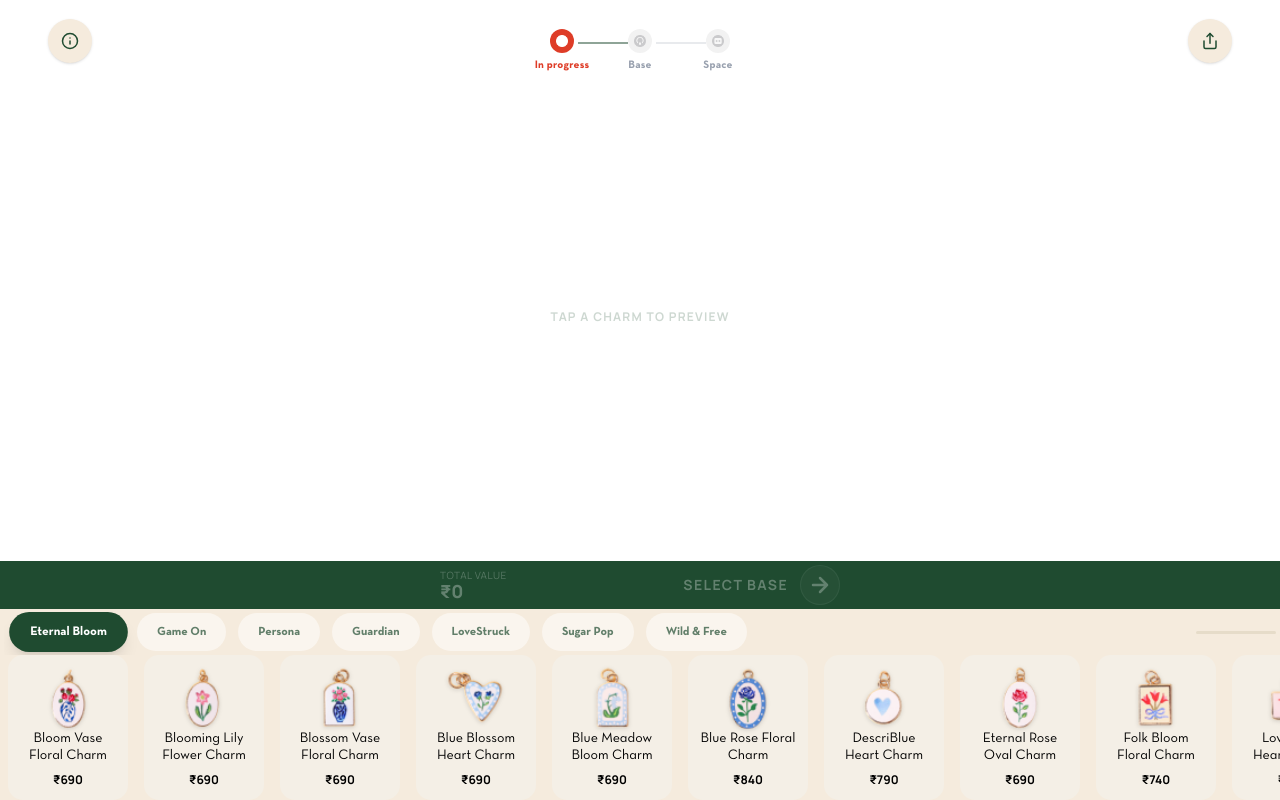
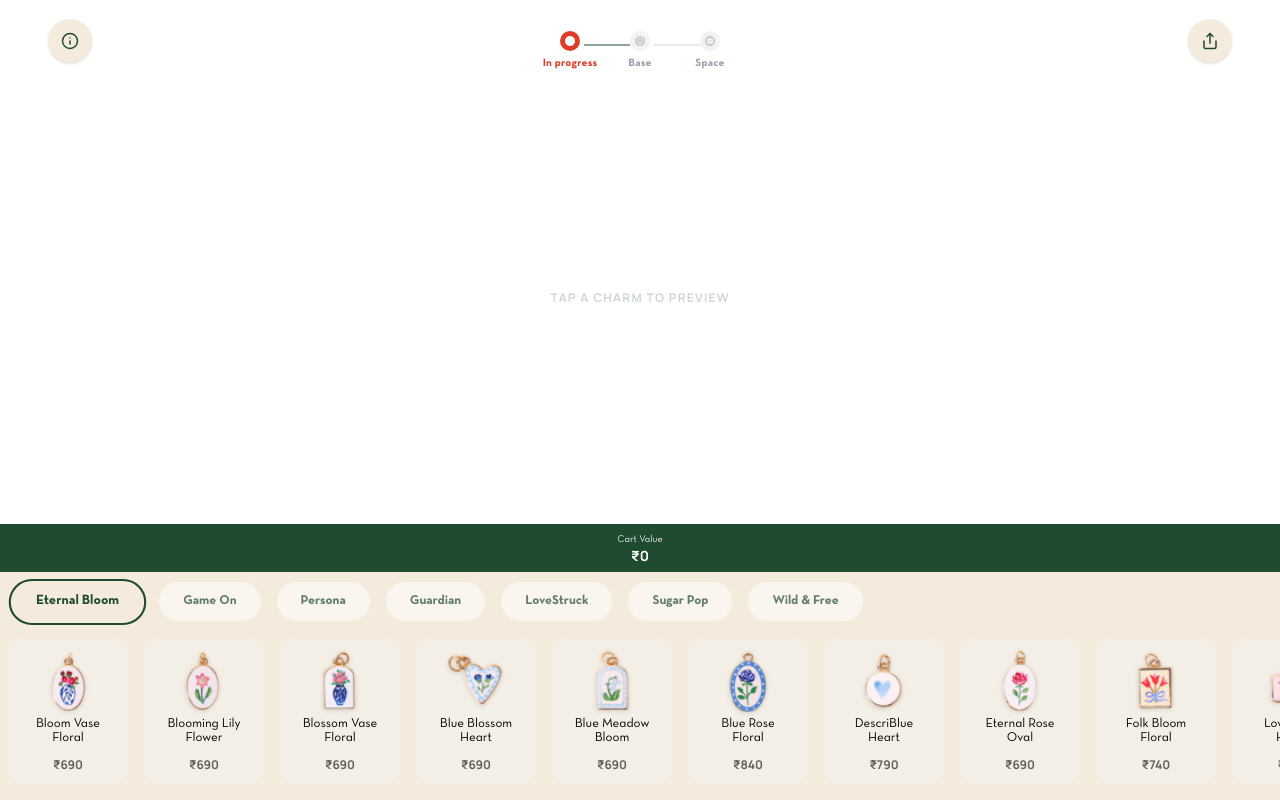
Before and after one commit to priyanshu14077/dunne-app, a Next.js app: page / in a window 1280 px wide. Built offline with nearby package versions, Linux system fonts and the light colour scheme; a web font is replaced by a local one.

Commit message:
Refine UI: Navigation, Total Value Bar, and Charm Card enhancements

```diff
--- a/app/page.tsx
+++ b/app/page.tsx
@@ -205,6 +205,14 @@
     }
   };
 
+  const handleBack = () => {
+    if (currentStep === 'base') {
+      setCurrentStep('charms');
+    } else if (currentStep === 'space') {
+      setCurrentStep('base');
+    }
+  };
+
   const handleSpacingToggle = (mode: 'standard' | 'spaced') => {
     setSpacingMode(mode);
   };
@@ -264,27 +272,32 @@
       )}
 
       {/* 4. Total Value Bar (Strict Requirement: h-12 Static Block) */}
-      <div className="flex-shrink-0 h-12 w-full bg-[#1F4B30] flex items-center justify-center px-6">
-        <button
-          onClick={handleNavigate}
-          disabled={totalCharmCount === 0}
-          className={`
-            w-full max-w-[400px] flex items-center justify-between transition-all duration-300
-            ${totalCharmCount > 0 ? 'opacity-100' : 'opacity-30 cursor-not-allowed'}
-          `}
-          style={{ fontFamily: 'Manrope, sans-serif' }}
-        >
-          <div className="flex flex-col items-start leading-none text-white">
-            <span className="text-[10px] opacity-80 uppercase tracking-wider mb-0.5">Total Value</span>
-            <span className="text-[18px] font-extrabold">₹{totalPrice.toFixed(0)}</span>
-          </div>
-          <div className="flex items-center gap-3 text-white">
-            <span className="text-sm font-bold uppercase tracking-widest">{currentStep === 'charms' ? 'Select Base' : 'Select Spacing'}</span>
-            <div className="w-10 h-10 rounded-full bg-white/10 flex items-center justify-center border border-white/20">
-              <svg width="24" height="24" viewBox="0 0 24 24" fill="none" stroke="currentColor" strokeWidth="2.5" strokeLinecap="round" strokeLinejoin="round"><path d="M5 12h14M12 5l7 7-7 7"/></svg>
-            </div>
-          </div>
-        </button>
+      <div className="flex-shrink-0 h-12 w-full bg-[#1F4B30] relative flex items-center px-[30px]">
+        {/* Back Arrow (Left-aligned with 30px padding) */}
+        {(currentStep === 'base' || currentStep === 'space') && (
+          <button
+            onClick={handleBack}
+            className="flex items-center justify-center text-white hover:opacity-70 transition-opacity"
+          >
+            <svg width="24" height="24" viewBox="0 0 24 24" fill="none" stroke="currentColor" strokeWidth="2.5" strokeLinecap="round" strokeLinejoin="round"><path d="M19 12H5M12 19l-7-7 7-7"/></svg>
+          </button>
+        )}
+
+        {/* Centered Price Section */}
+        <div className="absolute left-1/2 -translate-x-1/2 flex flex-col items-center text-white text-center">
+          <span className="text-[10px] opacity-90 mb-0.5" style={{ fontFamily: 'Neutra Text, sans-serif' }}>Cart Value</span>
+          <span className="text-[14px] font-bold leading-none" style={{ fontFamily: 'Manrope, sans-serif' }}>₹{totalPrice.toFixed(0)}</span>
+        </div>
+
+        {/* Forward Arrow (Right-aligned with 30px padding) */}
+        {totalCharmCount > 0 && currentStep !== 'space' && (
+          <button
+            onClick={handleNavigate}
+            className="ml-auto flex items-center justify-center text-white hover:opacity-70 transition-opacity"
+          >
+            <svg width="24" height="24" viewBox="0 0 24 24" fill="none" stroke="currentColor" strokeWidth="2.5" strokeLinecap="round" strokeLinejoin="round"><path d="M5 12h14M12 5l7 7-7 7"/></svg>
+          </button>
+        )}
       </div>
 
       {/* 5. Product Card Carousel (Very bottom of flow) */}
--- a/components/CharmCard.tsx
+++ b/components/CharmCard.tsx
@@ -62,14 +62,31 @@
         }
     };
 
+    // Strip "Charm" and force split into two lines
+    const rawName = item.name.replace(/charm/gi, '').trim();
+    const words = rawName.split(' ');
+
+    let line1 = rawName;
+    let line2 = '';
+
+    if (words.length === 2) {
+        line1 = words[0];
+        line2 = words[1];
+    } else if (words.length >= 3) {
+        // Simple balance for 3+ words: first 1 or 2 on line 1, rest on line 2
+        const mid = Math.ceil(words.length / 2);
+        line1 = words.slice(0, mid).join(' ');
+        line2 = words.slice(mid).join(' ');
+    }
+
     return (
         <div
             onClick={handleBodyClick}
             className={`
                 group shrink-0 relative flex flex-col items-center bg-[#F4EFE6] rounded-[15px]
-                border-2 transition-all duration-300 cursor-pointer overflow-hidden
+                border transition-all duration-300 cursor-pointer overflow-hidden
                 w-[103px] h-[160px] lg:w-[120px] lg:h-[145px]
-                ${(isPreview || isAdded) ? 'border-[#1F4B30] shadow-sm' : 'border-transparent hover:border-gray-200'}
+                ${isPreview ? 'border-black border-[0.5px] shadow-sm' : 'border-transparent hover:border-gray-200'}
             `}
         >
             {/* Image Container */}
@@ -77,36 +94,44 @@
                 <div className="w-[67px] h-[58px] lg:w-[79px] lg:h-[68px] flex items-center justify-center">
                     <img
                         src={item.image}
-                        alt={item.name}
+                        alt={rawName}
                         className="w-full h-full object-contain drop-shadow-sm transition-transform duration-300 group-hover:scale-110"
                     />
                 </div>
             </div>
 
             {/* Content Container */}
-            <div className="w-full flex-1 flex flex-col items-center px-1.5 pb-0 gap-0">
-                {/* Name */}
+            <div className="w-full flex-1 flex flex-col items-center px-1 pb-0 gap-0">
+                {/* Name - Forced 2 lines */}
                 <h3
-                    className="text-[11px] lg:text-[14px] leading-tight text-black text-center line-clamp-2 h-[26px] lg:h-[30px] flex items-center justify-center w-full px-1"
+                    className="text-[11px] lg:text-[13px] leading-[1.1] text-black text-center h-[26px] lg:h-[32px] flex flex-col items-center justify-center w-full px-0.5"
                     style={{ fontFamily: 'Neutra Text, sans-serif' }}
                 >
-                    {item.name}
+                    <span className="block truncate w-full">{line1}</span>
+                    {line2 && <span className="block truncate w-full">{line2}</span>}
                 </h3>
 
                 {/* State-dependent Area: Price OR Buttons */}
                 <div className="w-full flex-1 flex flex-col items-center justify-center">
-                    {/* Price - Only visible in Default state */}
-                    {!isPreview && !isAdded && (
-                        <p
-                            className="text-[12px] font-bold text-black animate-fade-in"
-                            style={{ fontFamily: 'Manrope, sans-serif' }}
-                        >
-                            ₹{item.price}
-                        </p>
-                    )}
-
-                    {/* Action Area - Visible in Preview or Added state */}
-                    {(isPreview || isAdded) && (
+                    {/* NEW VERTICAL DESIGN FOR PREVIEW */}
+                    {isPreview ? (
+                        <div className="w-full flex flex-col items-center justify-center animate-fade-in py-1">
+                            <button
+                                onClick={handleAddClick}
+                                disabled={disabled}
+                                className={`flex flex-col items-center gap-0 transition-all duration-200 ${disabled ? 'opacity-50' : 'hover:scale-105 active:scale-95'}`}
+                            >
+                                <Plus size={24} strokeWidth={2} className="text-black mb-0" />
+                                <span
+                                    className="text-[12px] lg:text-[14px] font-bold text-black leading-tight"
+                                    style={{ fontFamily: 'Neutra Text, sans-serif' }}
+                                >
+                                    Add to cart
+                                </span>
+                            </button>
+                        </div>
+                    ) : isAdded ? (
+                        /* ADDED STATE: Quantity Controls or Selected Label */
                         <div className="h-[34px] w-full flex items-center justify-center mb-0.5 animate-fade-in-up">
                             {showQuantityControls ? (
                                 <div
@@ -118,7 +143,7 @@
                                     <button
                                         onClick={handleRemoveClick}
                                         className="w-7 h-7 flex items-center justify-center bg-[#F4EFE6] rounded-full shadow-sm hover:scale-110 transition-transform active:scale-95 text-[#DE3C27]"
-                                        aria-label={`Remove ${item.name}`}
+                                        aria-label={`Remove ${rawName}`}
                                     >
                                         <Trash2 size={14} />
                                     </button>
@@ -127,7 +152,6 @@
                                     <span
                                         className="text-[14px] font-bold text-[#1F4B30] w-5 text-center"
                                         style={{ fontFamily: 'Manrope, sans-serif' }}
-                                        aria-live="polite"
                                     >
                                         {quantity}
                                     </span>
@@ -141,40 +165,28 @@
                                                 ? 'opacity-50 cursor-not-allowed'
                                                 : 'hover:scale-110 active:scale-95'
                                         }`}
-                                        aria-label={`Add another ${item.name}`}
+                                        aria-label={`Add another ${rawName}`}
                                     >
                                         <Plus size={14} />
                                     </button>
                                 </div>
                             ) : (
-                                <button
-                                    onClick={handleAddClick}
-                                    disabled={disabled}
-                                    className={`
-                                        w-[90px] h-full rounded-full text-[12px] lg:text-[14px] font-bold transition-all duration-200 flex items-center justify-center gap-1
-                                        ${isAdded && type === 'base'
-                                            ? 'bg-[#1F4B30] text-white'
-                                            : 'bg-white text-[#1F4B30] shadow-sm'
-                                        }
-                                        ${disabled
-                                            ? 'opacity-50 cursor-not-allowed'
-                                            : 'hover:scale-105 active:scale-95'
-                                        }
-                                    `}
+                                <div
+                                    className="bg-[#1F4B30] text-white px-4 py-1.5 rounded-full text-[12px] font-bold"
                                     style={{ fontFamily: 'Neutra Text, sans-serif' }}
-                                    aria-label={`Add ${item.name} to cart`}
                                 >
-                                    {isAdded && type === 'base' ? (
-                                        'Selected'
-                                    ) : (
-                                        <>
-                                            <Plus size={14} className="shrink-0" />
-                                            <span className="whitespace-nowrap">Add to cart</span>
-                                        </>
-                                    )}
-                                </button>
+                                    Selected
+                                </div>
                             )}
                         </div>
+                    ) : (
+                        /* DEFAULT STATE: Price */
+                        <p
+                            className="text-[12px] font-bold text-black/60 animate-fade-in"
+                            style={{ fontFamily: 'Manrope, sans-serif' }}
+                        >
+                            ₹{item.price}
+                        </p>
                     )}
                 </div>
             </div>
--- a/components/SelectionDrawer.tsx
+++ b/components/SelectionDrawer.tsx
@@ -121,32 +121,18 @@
              {/* Header Section: Category Tabs */}
              <div className="px-1 flex items-center justify-between relative z-40 min-h-0">
                  {type === 'base' ? (
-                     // Base: Toggle Buttons
-                     <div className="flex bg-white/50 p-1 rounded-full mx-auto">
+                     // Base: Toggle Buttons (Simplified border-only style)
+                     <div className="flex items-center justify-center gap-4 mx-auto py-2">
                           {categories.map(cat => (
                               <button
                                  key={cat}
                                  onClick={() => onCategoryChange(cat)}
-                                className={`px-8 py-2.5 rounded-full text-sm font-bold transition-all ${activeCategory === cat ? 'bg-[#1F4B30] text-white shadow-md' : 'text-[#1F4B30]/70 hover:bg-white/80'}`}
-                                style={{ fontFamily: 'Neutra Text, sans-serif' }}
-                             >
-                                 {cat}
-                             </button>
-                         ))}
-                     </div>
-                 ) : (
-                     // Charms: Horizontal Category Pills
-                     <div className="w-full flex items-center justify-between gap-4 overflow-hidden">
-                        {/* Category List - Scrollable */}
-                        <div className="flex-1 overflow-x-auto scrollbar-hide flex items-center gap-2 lg:gap-3 py-1 px-2">
-                            {categories.map((cat) => (
-                                <button
-                                    key={cat}
-                                    onClick={() => onCategoryChange(cat)}
                                  className={`
-                                        whitespace-nowrap px-4 py-2 lg:px-5 lg:py-2.5 rounded-full text-[10px] lg:text-[12px] font-bold transition-all duration-300 ease-out flex-shrink-0
+                                    w-[90px] h-[34px] lg:w-auto lg:h-auto lg:px-8 lg:py-2.5
+                                    rounded-[20px] lg:rounded-full
+                                    text-[12px] lg:text-sm font-bold transition-all flex items-center justify-center
                                     ${activeCategory === cat
-                                            ? 'bg-[#1F4B30] text-white shadow-lg scale-105'
+                                        ? 'border-2 border-[#1F4B30] text-[#1F4B30] bg-transparent shadow-sm scale-105'
                                         : 'bg-white/50 text-[#1F4B30]/70 hover:bg-white hover:scale-105'
                                     }
                                  `}
@@ -156,15 +142,27 @@
                               </button>
                           ))}
                      </div>
-
-                        {/* Scroll Progress Bar */}
-                        <div className="flex items-center gap-3 shrink-0">
-                            <div className="w-[80px] h-[3px] bg-[#E6DCC9] rounded-full overflow-hidden relative">
-                                <div
-                                    className="absolute inset-y-0 left-0 bg-[#1F4B30] transition-all duration-100 ease-out"
-                                    style={{ width: `${scrollProgress}%` }}
-                                />
-                            </div>
+                 ) : (
+                      // Charms: Horizontal Category Pills
+                      <div className="w-full flex items-center overflow-hidden">
+                         {/* Category List - Scrollable */}
+                         <div className="flex-1 overflow-x-auto scrollbar-hide flex items-center gap-4 py-2 px-2 pb-4">
+                             {categories.map((cat) => (
+                                 <button
+                                     key={cat}
+                                     onClick={() => onCategoryChange(cat)}
+                                     className={`
+                                         whitespace-nowrap px-5 py-2 lg:px-6 lg:py-2.5 rounded-full text-[11px] lg:text-[13px] font-bold transition-all duration-300 ease-out flex-shrink-0
+                                         ${activeCategory === cat
+                                             ? 'border-2 border-[#1F4B30] text-[#1F4B30] bg-transparent scale-105'
+                                             : 'bg-white/50 text-[#1F4B30]/70 hover:bg-white hover:scale-105'
+                                         }
+                                     `}
+                                     style={{ fontFamily: 'Neutra Text, sans-serif' }}
+                                 >
+                                     {cat}
+                                 </button>
+                             ))}
                          </div>
                       </div>
                  )}
@@ -192,7 +190,7 @@
                  <div
                     ref={scrollContainerRef}
                     className={`
-                        flex overflow-x-auto px-2 pt-0 pb-0 gap-[12px] lg:gap-[16px] scrollbar-hide items-center min-h-0 w-full
+                        flex overflow-x-auto px-2 pt-0 pb-4 gap-[12px] lg:gap-[16px] scrollbar-hide items-center min-h-0 w-full
                         ${isDragging ? 'cursor-grabbing select-none' : 'cursor-grab'}
                     `}
                     onMouseDown={handleMouseDown}
--- a/components/TabNavigation.tsx
+++ b/components/TabNavigation.tsx
@@ -32,7 +32,7 @@
             </button>
 
             {/* Center Section: Compact centered container */}
-            <div className="absolute left-1/2 -translate-x-1/2 flex items-center justify-between w-[180px] h-[46px] translate-y-[2px]">
+            <div className="absolute left-1/2 -translate-x-1/2 flex items-center justify-between w-[160px] h-[46px] translate-y-[2px]">
                 {steps.map((step, index) => {
                      const isCompleted = index < currentIndex;
                      const isActive = index === currentIndex;
@@ -50,36 +50,30 @@
 
                      return (
                         <div key={step.id} className="flex items-center relative">
-                            {/* Connector Line - Tightened for 180px width */}
+                            {/* Connector Line - Tightened for 160px width */}
                             {index < steps.length - 1 && (
-                                <div className="absolute left-[28px] w-[50px] top-[14px] -translate-y-1/2 flex items-center justify-center z-0">
+                                <div className="absolute left-[24px] w-[46px] top-[14px] -translate-y-1/2 flex items-center justify-center z-0">
                                      <div className={`w-full h-[1px] transition-colors duration-300 ${index <= currentIndex ? 'bg-[#1F4B30]' : 'bg-gray-300'}`}></div>
                                 </div>
                             )}
 
-                            <button
-                                onClick={() => {
-                                    if (index <= currentIndex) onStepChange(step.id);
-                                }}
-                                disabled={index > currentIndex}
-                                className={`flex flex-col items-center group justify-center relative z-10 ${index > currentIndex ? 'cursor-default' : 'cursor-pointer'}`}
-                            >
-                                <div className={`w-[24px] h-[24px] flex items-center justify-center relative rounded-full transition-all mb-1
+                            <div className="flex flex-col items-center group justify-center relative z-10 cursor-default">
+                                <div className={`w-[20px] h-[20px] flex items-center justify-center relative rounded-full transition-all mb-1
                                     ${isCompleted ? 'bg-[#1F4B30]' : isActive ? 'bg-[#DE3C27]' : 'bg-[#F2F2F2]'}
                                 `}>
                                     {isCompleted ? (
-                                        <Check className="w-[12px] h-[12px] text-white" strokeWidth={3} />
+                                        <Check className="w-[10px] h-[10px] text-white" strokeWidth={3} />
                                     ) : isActive ? (
                                         <img
                                             src={step.activeIcon}
                                             alt={step.label}
-                                            className="w-[12px] h-[12px] object-contain brightness-0 invert"
+                                            className="w-[10px] h-[10px] object-contain brightness-0 invert"
                                         />
                                     ) : (
                                         <img
                                             src={step.defaultIcon}
                                             alt={step.label}
-                                            className="w-[12px] h-[12px] object-contain opacity-40 group-hover:opacity-60"
+                                            className="w-[10px] h-[10px] object-contain opacity-40"
                                         />
                                     )}
                                 </div>
@@ -89,7 +83,7 @@
                                 >
                                     {labelText}
                                 </span>
-                            </button>
+                            </div>
                         </div>
                      )
                 })}
```
Lines whose indentation alone changed are shown as unchanged.
